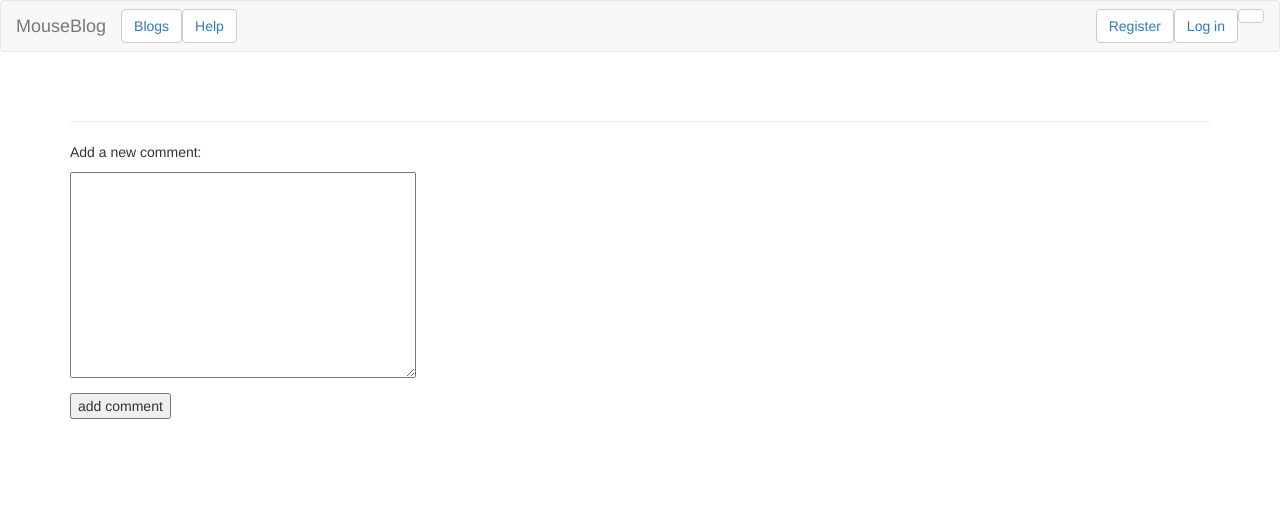
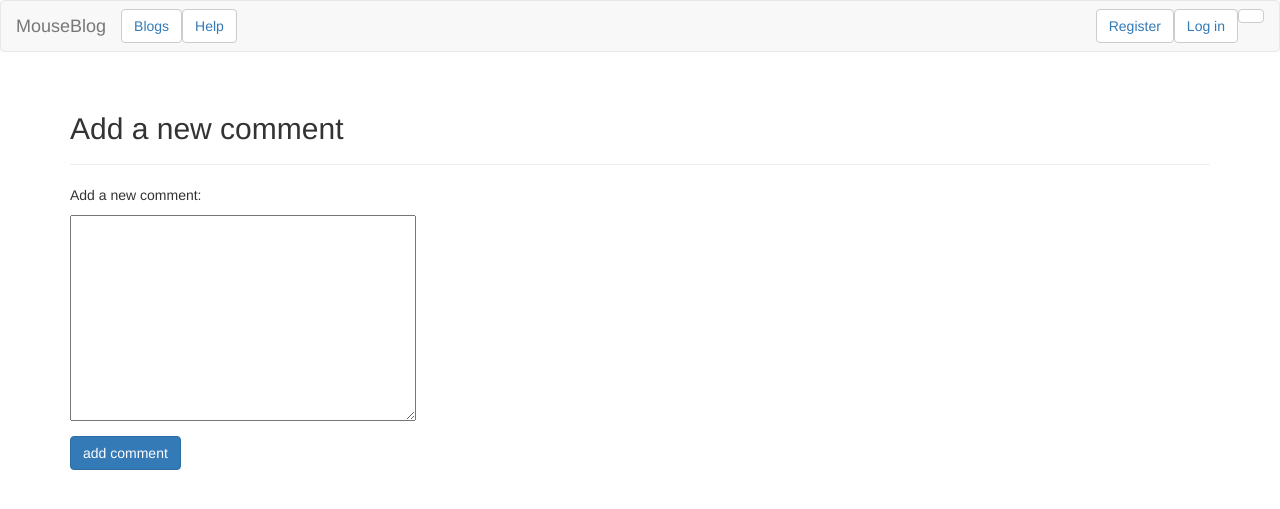
Before and after one commit to angelmouse-max/MouseBlog, a Django app: template MouseBlogs/templates/MouseBlogs/new_comment.html in a window 1280 px wide. Shown: the top 509 px of the page. Run offline with Django 3.2, Linux system fonts and the light colour scheme; the template is opened without the code that fills it: values that come from a table or form of the project are taken from there, others are empty; some libraries are stand-ins or nearby versions.

Commit message:
more beautiful

```diff
--- a/MouseBlogs/templates/MouseBlogs/new_comment.html
+++ b/MouseBlogs/templates/MouseBlogs/new_comment.html
@@ -1,14 +1,18 @@
 {% extends "MouseBlogs/base.html" %}
 
+{% block header %}
+  <h2>Add a new comment</h2>
+{% endblock header %}
 {% block content %}
 
   <p><a href="{% url 'MouseBlogs:blog' blog.id %}">{{ blog }}</a></p>
 
   <p>Add a new comment:</p>
-  <form action="{% url 'MouseBlogs:new_comment' blog.id %}" method="post">
+  <form action="{% url 'MouseBlogs:new_comment' blog.id %}" method="post" class="form">
     {% csrf_token %}
+    {{ bootstrap_form }}
     {{ form.as_p }}
-    <button name="submit">add comment</button>
+    <button name="submit" class="btn btn-primary">add comment</button>
   </form>
 
 {% endblock content %}
```
